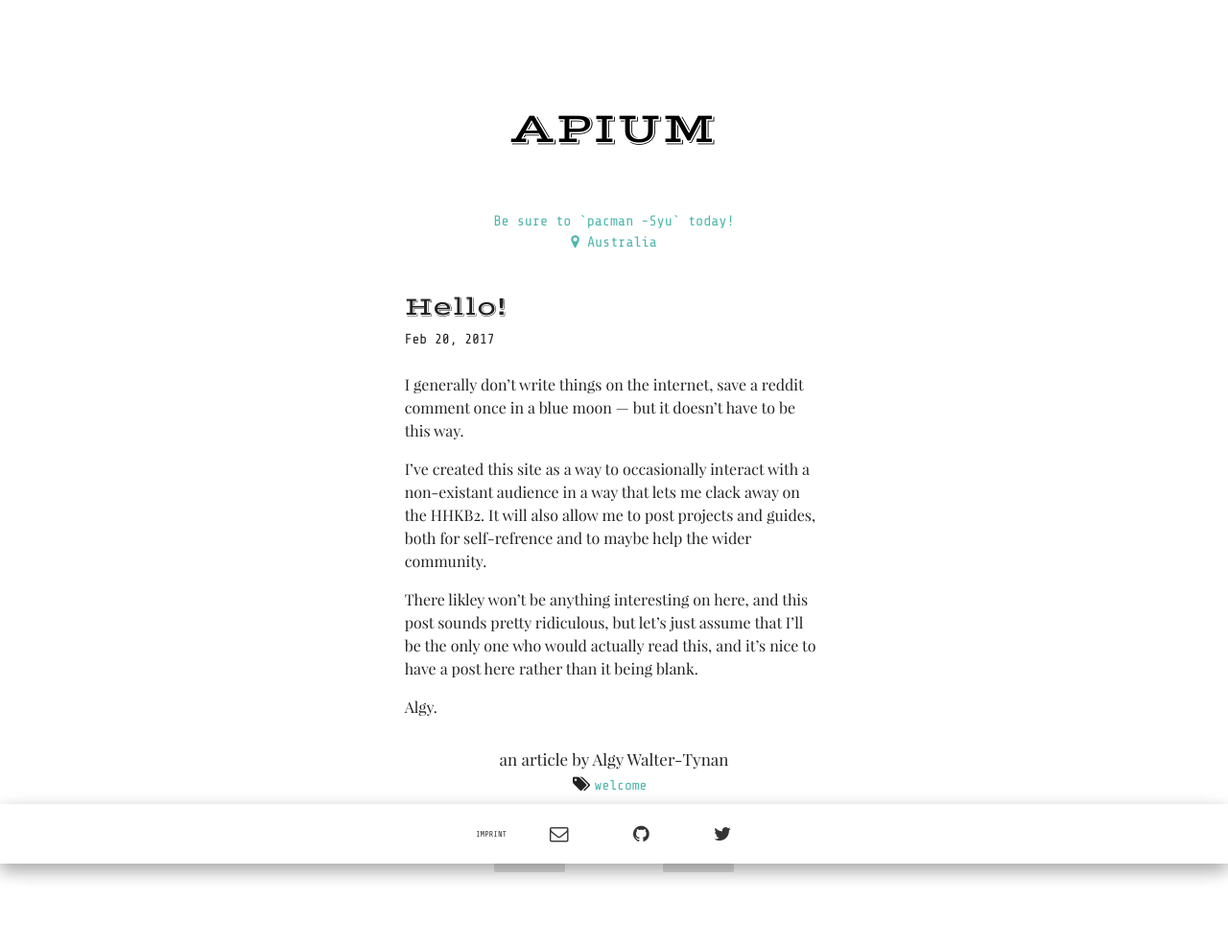
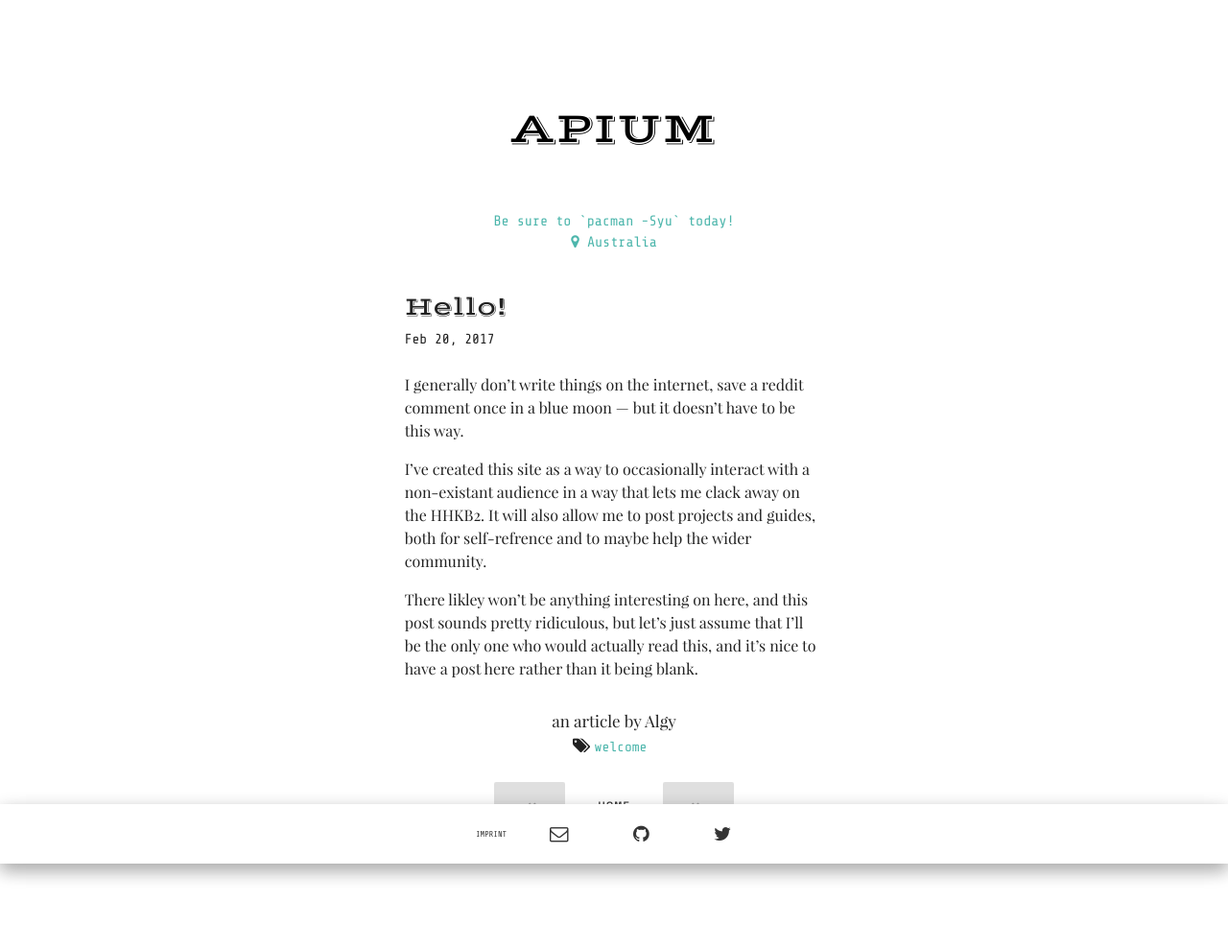
Before and after one commit to APIUM/apium.github.io, a Jekyll site: the page built from _posts/2016-11-06-welcome.md, in a window 1280 px wide. Shown: the whole page at 96% size. Built offline with Jekyll 4.4.1, drawn with Linux system fonts in a browser that asks for light colours; some web fonts are replaced; after the commit the page ends 949 px from its top, so only the background shows below that.

Commit message:
Update 2016-11-06-welcome.md

```diff
--- a/_posts/2016-11-06-welcome.md
+++ b/_posts/2016-11-06-welcome.md
@@ -3,7 +3,7 @@ layout: post
 title:  "Hello!"
 date:   2017-02-20 21:50:00 +1100
 tags: ['welcome']
-author: "Algy Walter-Tynan"
+author: "Algy"
 ---
 
 I generally don't write things on the internet, save a reddit comment once in a blue moon --- but it doesn't have to be this way.
@@ -13,5 +13,3 @@ I've created this site as a way to occasionally interact with a non-existant aud
 
 
 There likley won't be anything interesting on here, and this post sounds pretty ridiculous, but let's just assume that I'll be the only one who would actually read this, and it's nice to have a post here rather than it being blank.
-
-Algy.
```
